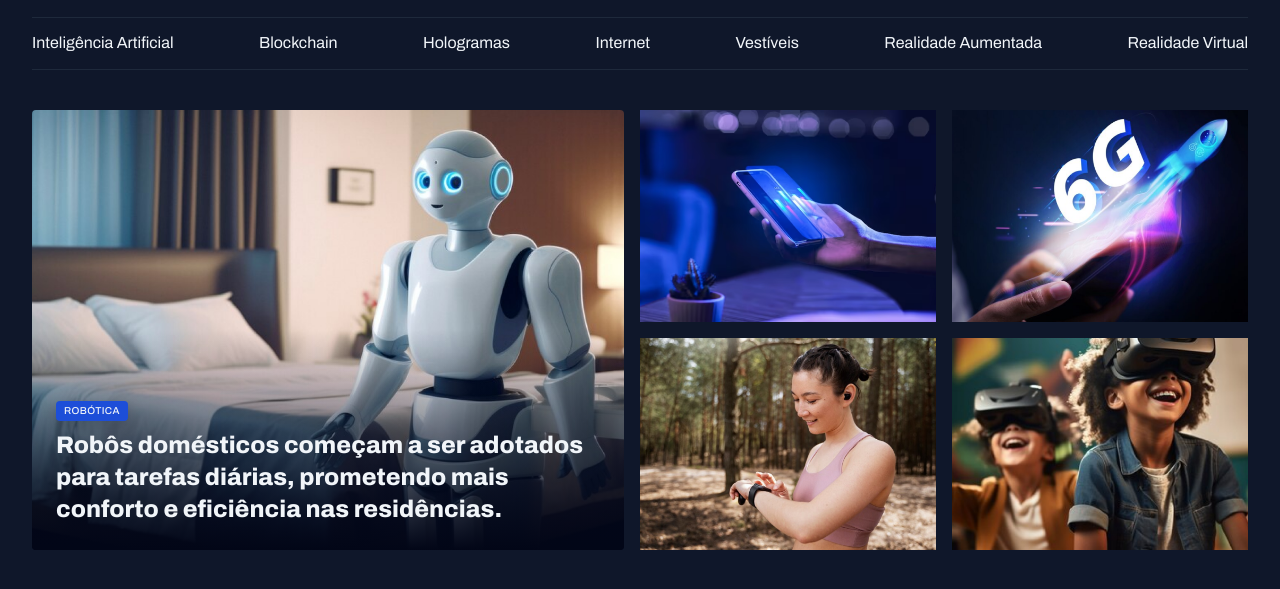
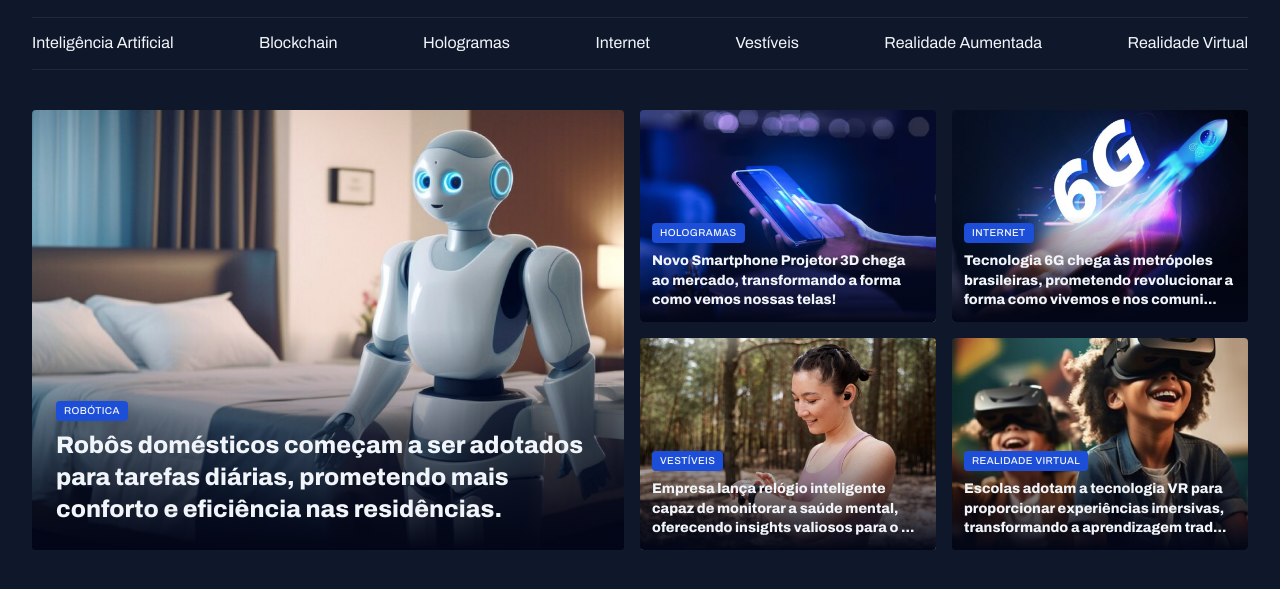
Before and after one commit to Iago-Azevedo/fullstack-portal-de-noticias, a plain HTML site: page index.html in a window 1280 px wide. Shown: the part 45-634 px from the top of the page. Drawn offline with Linux system fonts and the light colour scheme.

Commit message:
finalizando a secao destaques

```diff
--- a/index.html
+++ b/index.html
@@ -45,7 +45,7 @@
   <main class="grid container">
     <section id="featured" class="grid grid-flow-col gap-16">
       <figure class="card">
-        <img src="assets/images/Image 01.png" alt="">
+        <img src="assets/images/Image 01.png" alt="Robôs domésticos começam a ser adotados para tarefas diárias, prometendo mais conforto e eficiência nas residências.">
 
         <figcaption>
           <span class="content-tag">Robótica</span>
@@ -54,21 +54,42 @@
       </figure>
 
       <div class="grid grid-cols-2 gap-16">
-        <div>
-          <img src="assets/images/Image 02.png" alt="">
-        </div>
+        <figure class="card">
+          <img src="assets/images/Image 02.png" alt="Novo Smartphone Projetor 3D chega ao mercado, transformando a forma como vemos nossas telas!">
 
-        <div>
-          <img src="assets/images/Image 03.png" alt="">
-        </div>
+          <figcaption>
+            <span class="content-tag">Hologramas</span>
+            <h2 class="text-lg">Novo Smartphone Projetor 3D chega ao mercado, transformando a forma como vemos nossas telas!</h2>
+          </figcaption>
+        </figure>
 
-        <div>
-          <img src="assets/images/Image 04.png" alt="">
-        </div>
+        <figure class="card">
+          <img src="assets/images/Image 03.png" alt="Tecnologia 6G chega às metrópoles brasileiras, prometendo revolucionar a forma como vivemos e nos comunicamos.">
 
-        <div>
-          <img src="assets/images/Image 05.png" alt="">
-        </div>
+          <figcaption>
+            <span class="content-tag">Internet</span>
+            <h2 class="text-lg">Tecnologia 6G chega às metrópoles brasileiras, prometendo revolucionar a forma como vivemos e nos comuni...</h2>
+          </figcaption>
+        </figure>
+
+        <figure class="card">
+          <img src="assets/images/Image 04.png" alt="Empresa lança relógio inteligente capaz de monitorar a saúde mental, oferecendo insights valiosos para o bem-estar pessoal.">
+
+          <figcaption>
+            <span class="content-tag">Vestíveis</span>
+            <h2 class="text-lg">Empresa lança relógio inteligente capaz de monitorar a saúde mental, oferecendo insights valiosos para o ...
+            </h2>
+          </figcaption>
+        </figure>
+
+        <figure class="card">
+          <img src="assets/images/Image 05.png" alt="Escolas adotam a tecnologia VR para proporcionar experiências imersivas, transformando a aprendizagem tradicional.">
+
+          <figcaption>
+            <span class="content-tag">Realidade Virtual</span>
+            <h2 class="text-lg">Escolas adotam a tecnologia VR para proporcionar experiências imersivas, transformando a aprendizagem trad...</h2>
+          </figcaption>
+        </figure>
       </div>
     </section>
   </main>
--- a/styles/section.css
+++ b/styles/section.css
@@ -27,6 +27,10 @@
 
       padding: 24px;
 
+      &:has(.text-lg) {
+        padding: 12px;
+      }
+
       h2 {
         margin-top: 8px;
       }
```
